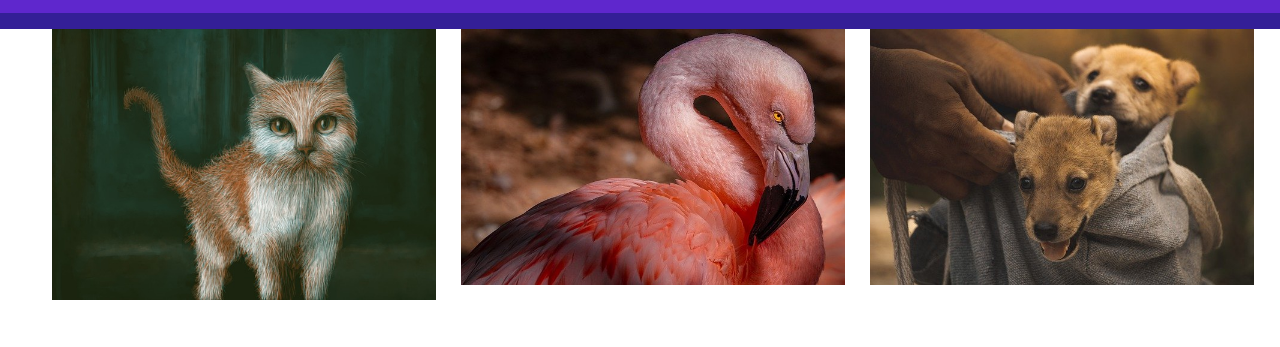
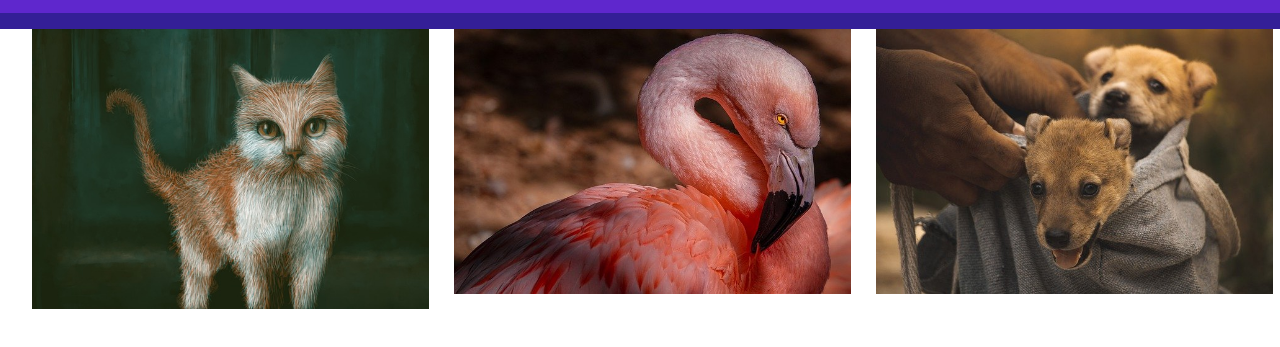
Before and after one commit to DevSilvio/ebac-modulo-jquery, a plain HTML site: page index.html in a window 1280 px wide. Shown: the part 57-404 px from the top of the page. Drawn offline with nearby package versions, Linux system fonts and the light colour scheme.

Commit message:
atualizaçoes readme e css

```diff
--- a/main.css
+++ b/main.css
@@ -55,7 +55,7 @@ ul {
 }
 
 ul li {
-    max-width: 30%;
+    max-width: 31%;
     list-style: none;
     position: relative;
     max-height: 280px;
```
Also changed, not shown: 1 other file.
